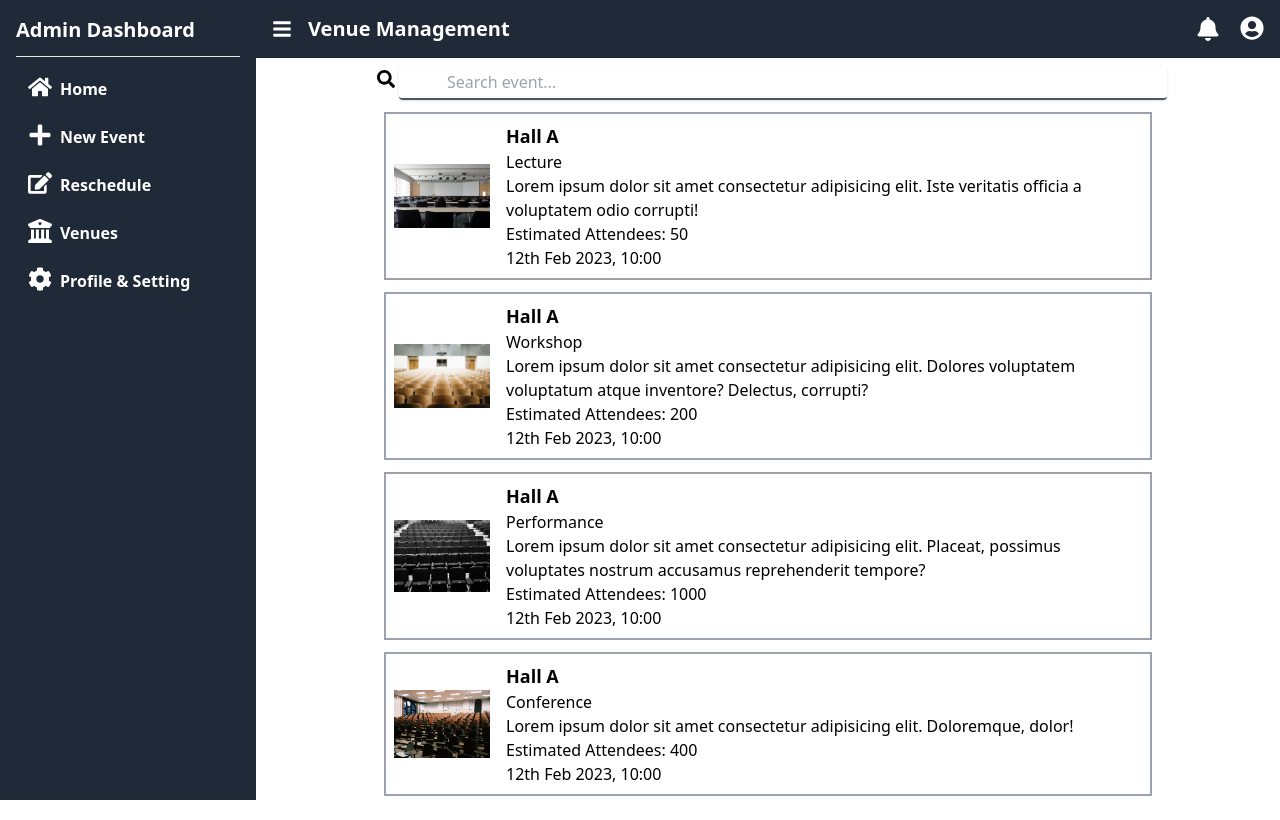
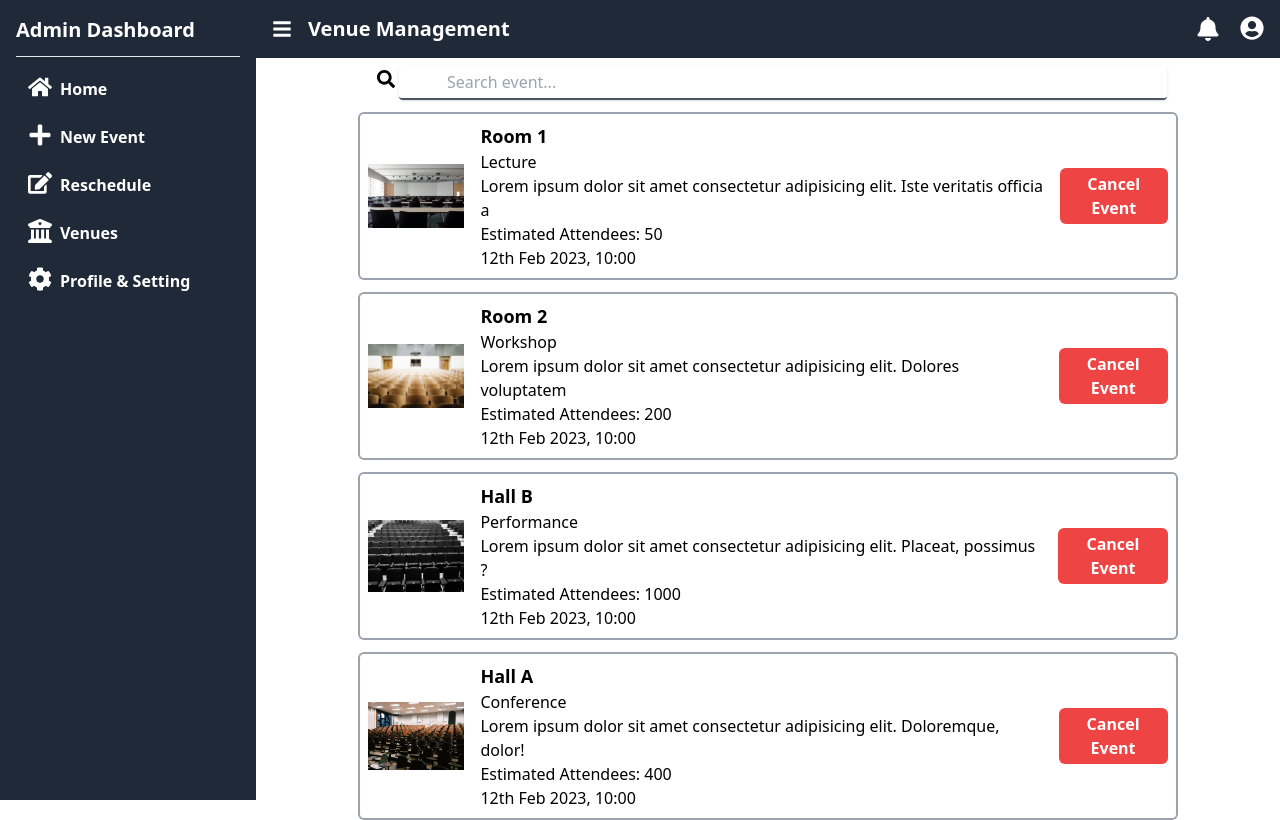
Before and after one commit to isferdinand/Venue-Management-Sys, a React (Vite) app in the folder client/: page / in a window 1280 px wide. Built offline with nearby package versions, Linux system fonts and the light colour scheme.

Commit message:
updated home page

```diff
--- a/client/src/pages/Home/home.jsx
+++ b/client/src/pages/Home/home.jsx
@@ -29,43 +29,52 @@ const Home = () => {
                 </div>
                 <div className='flex flex-col items-center gap-3'>
 
-                    <div className='flex gap-4 items-center border-2 border-gray-400 p-2 w-3/4'>
+                    <div className='flex gap-4 items-center justify-evenly rounded-md border-2 border-gray-400 p-2 w-4/5'>
                         <div>
                             <img src={room1} alt="event" className=' max-w-24' />
                         </div>
                         <div className="flex flex-col">
-                            <h2 className='text-lg font-bold'>Hall A</h2>
+                            <h2 className='text-lg font-bold'>Room 1</h2>
                             <h3>Lecture</h3>
-                            <p>Lorem ipsum dolor sit amet consectetur adipisicing elit. Iste veritatis officia a voluptatem odio corrupti!</p>
+                            <p>Lorem ipsum dolor sit amet consectetur adipisicing elit. Iste veritatis officia a </p>
                             <p>Estimated Attendees: 50</p>
                             <h3>12th Feb 2023, 10:00</h3>
                         </div>
+                        <div>
+                            <button className='outline:none p-1 bg-red-500 rounded-md text-white font-semibold'>Cancel Event</button>
+                        </div>
                     </div>
-                    <div className='flex gap-4 items-center border-2 border-gray-400  p-2 w-3/4'>
-                        <div>
-                            <img src={room2} alt="event" className=' max-w-24' />
+                    <div className='flex gap-4 items-center justify-evenly rounded-md border-2 border-gray-400  p-2 w-4/5'>
+                        <div className=''>
+                            <img src={room2} alt="event" className='max-w-24' />
                         </div>
                         <div className="flex flex-col">
-                            <h2 className='text-lg font-bold'>Hall A</h2>
+                            <h2 className='text-lg font-bold'>Room 2</h2>
                             <h3>Workshop</h3>
-                            <p>Lorem ipsum dolor sit amet consectetur adipisicing elit. Dolores voluptatem voluptatum atque inventore? Delectus, corrupti?</p>
+                            <p>Lorem ipsum dolor sit amet consectetur adipisicing elit. Dolores voluptatem </p>
                             <p>Estimated Attendees: 200</p>
                             <h3>12th Feb 2023, 10:00</h3>
                         </div>
+                        <div>
+                            <button className='outline:none p-1 bg-red-500 rounded-md text-white font-semibold'>Cancel Event</button>
+                        </div>
                     </div>
-                    <div className='flex gap-4 items-center border-2 border-gray-400  p-2 w-3/4'>
+                    <div className='flex gap-4 items-center justify-evenly rounded-md border-2 border-gray-400  p-2 w-4/5'>
                         <div>
                             <img src={Hall2} alt="event" className=' max-w-24' />
                         </div>
                         <div className="flex flex-col">
-                            <h2 className='text-lg font-bold'>Hall A</h2>
+                            <h2 className='text-lg font-bold'>Hall B</h2>
                             <h3>Performance</h3>
-                            <p>Lorem ipsum dolor sit amet consectetur adipisicing elit. Placeat, possimus voluptates nostrum accusamus reprehenderit tempore?</p>
+                            <p>Lorem ipsum dolor sit amet consectetur adipisicing elit. Placeat, possimus ?</p>
                             <p>Estimated Attendees: 1000</p>
                             <h3>12th Feb 2023, 10:00</h3>
                         </div>
+                        <div>
+                            <button className='outline:none p-1 bg-red-500 rounded-md text-white font-semibold'>Cancel Event</button>
+                        </div>
                     </div>
-                    <div className='flex gap-4 items-center border-2 border-gray-400  p-2 w-3/4'>
+                    <div className='flex gap-4 items-center justify-evenly rounded-md border-2 border-gray-400  p-2 w-4/5'>
                         <div>
                             <img src={Hall1} alt="event" className=' max-w-24' />
                         </div>
@@ -76,6 +85,9 @@ const Home = () => {
                             <p>Estimated Attendees: 400</p>
                             <p>12th Feb 2023, 10:00</p>
                         </div>
+                        <div>
+                            <button className='outline:none p-1 bg-red-500 rounded-md text-white font-semibold'>Cancel Event</button>
+                        </div>
                     </div>
 
                 </div>
```
